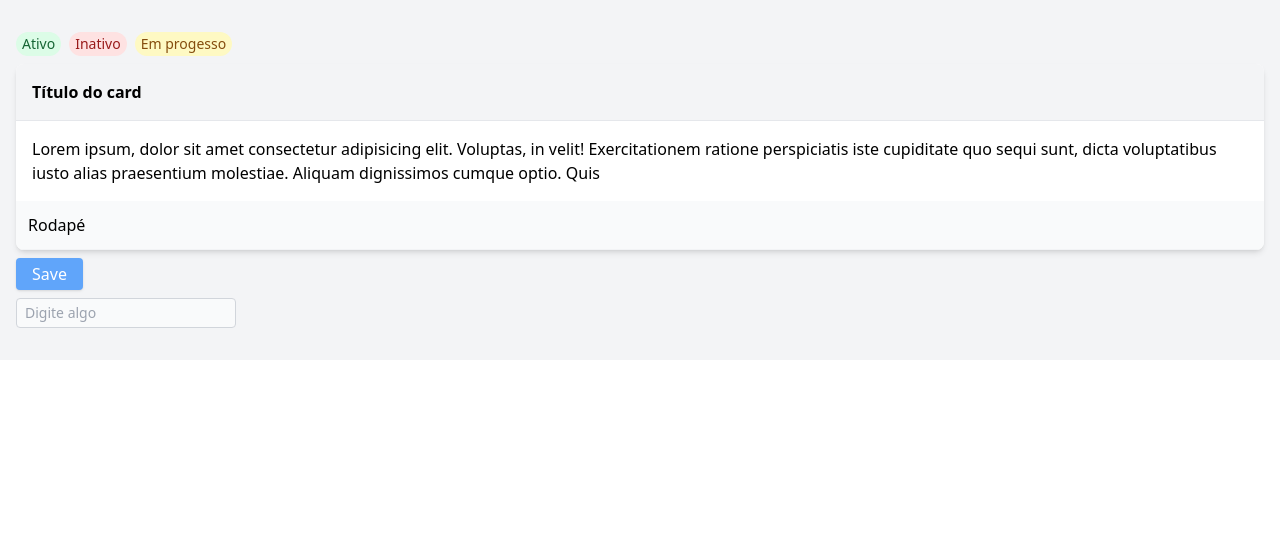
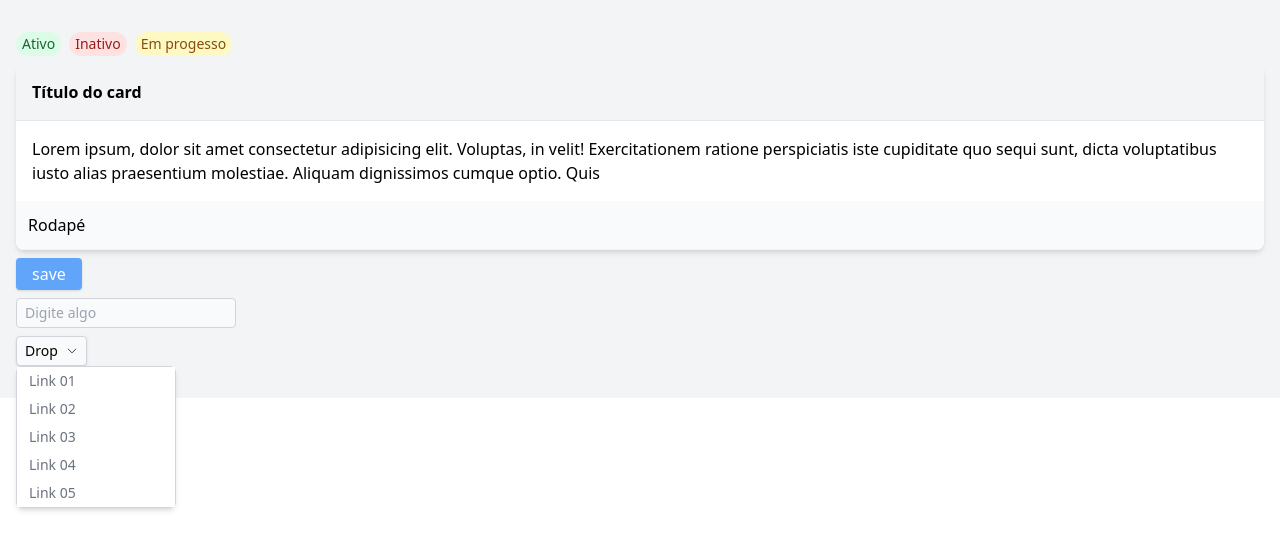
Before and after one commit to renatogomesf/tailwind, a React app: page / in a window 1280 px wide. Shown: the top 550 px of the page. Built offline with nearby package versions, Linux system fonts and the light colour scheme; the HTML template or start-up script is replaced by a standard one.

Commit message:
feita aula 18

```diff
--- a/src/AULAS/aula14, 15, 16, 17/CompoButton.jsx
+++ b/src/AULAS/aula14, 15, 16, 17, 18/CompoButton.jsx
@@ -1,6 +1,6 @@
 import React from "react";
 
-export default function CompoButton() {
+export default function CompoButton(props) {
     return (
         <button className="
             bg-blue-400
@@ -11,7 +11,7 @@ export default function CompoButton() {
             shadow
             hover:bg-blue-600
         ">
-            Save
+            {props.nome}
         </button>
     )
 }
--- a/src/AULAS/aula14, 15, 16, 17/CompoCard.jsx
+++ b/src/AULAS/aula14, 15, 16, 17, 18/CompoCard.jsx
@@ -3,8 +3,12 @@ import React from "react";
 import CompoButton from "./CompoButton";
 import CompoBadge_Tag from "./CompoBadge_Tag";
 import CompoInput from "./CompoInput";
+import CompoDropdown from "./CompoDropdown";
 
 export default function CompoCard() {
+
+    let save = 'save'
+
     return (
         <>
             <div className="space-y-2 container mx-auto px-4 py-8 bg-gray-100 ">
@@ -29,9 +33,11 @@ export default function CompoCard() {
 
                 </div>
 
-                <CompoButton></CompoButton>
+                <CompoButton nome={save}></CompoButton>
                 <br />
                 <CompoInput></CompoInput>
+                <br />
+                <CompoDropdown></CompoDropdown>
 
             </div>
         </>
--- /dev/null
+++ b/src/AULAS/aula14, 15, 16, 17, 18/CompoDropdown.jsx
@@ -0,0 +1,28 @@
+import React from "react";
+
+export default function CompoDropdown() {
+    return (
+        <div className="relative">
+            <button className="flex items-center bg-gray-50 border border-gray-300 focus:border-blue-500 focus:ring-4 focus:ring-blue-500 focus:ring-opacity-30 rounded px-2 py-1 text-sm outline-none transition duration-500 ease-in-out shadow">
+                Drop
+
+                <svg className="w-3 h-3 ml-2" data-slot="icon" fill="none" stroke-width="1.5" stroke="currentColor" viewBox="0 0 24 24" xmlns="http://www.w3.org/2000/svg" aria-hidden="true">
+                    <path stroke-linecap="round" stroke-linejoin="round" d="m19.5 8.25-7.5 7.5-7.5-7.5"></path>
+                </svg>
+            </button>
+
+            <div className="absolute w-40 bg-white border border-gray-300 shadow-md rounded-md">
+
+                <a href="" className="block text-sm text-gray-500 px-3 py-1 bg-white hover:bg-gray-300">Link 01</a>
+
+                <a href="" className="block text-sm text-gray-500 px-3 py-1 bg-white hover:bg-gray-300">Link 02</a>
+
+                <a href="" className="block text-sm text-gray-500 px-3 py-1 bg-white hover:bg-gray-300">Link 03</a>
+
+                <a href="" className="block text-sm text-gray-500 px-3 py-1 bg-white hover:bg-gray-300">Link 04</a>
+
+                <a href="" className="block text-sm text-gray-500 px-3 py-1 bg-white hover:bg-gray-300">Link 05</a>
+            </div>
+        </div>
+    )
+}
--- /dev/null
+++ b/src/AULAS/aula14, 15, 16, 17, 18/CompoInput.jsx
@@ -0,0 +1,9 @@
+import React from "react";
+
+export default function CompoInput() {
+    return (
+        <>
+            <input className="bg-gray-50 border border-gray-300 focus:border-blue-500 focus:ring-4 focus:ring-blue-500 focus:ring-opacity-30 rounded px-2 py-1 text-sm outline-none transition duration-500 ease-in-out" type="text" name="" id="" placeholder="Digite algo" />
+        </>
+    )
+}
--- a/src/AULAS/aula14, 15, 16, 17/CompoInput.jsx
+++ /dev/null
@@ -1,9 +0,0 @@
-import React from "react";
-
-export default function CompoInput() {
-    return (
-        <>
-            <input className="bg-gray-50 border border-gray-300 focus:border-blue-500 focus:ring-4 focus:ring-blue-500 focus:ring-opacity-30 rounded px-2 py-1 text-sm outline-none transition duration-1000 ease-in-out" type="text" name="" id="" placeholder="Digite algo" />
-        </>
-    )
-}
--- a/src/App.jsx
+++ b/src/App.jsx
@@ -1,6 +1,6 @@
 import "./App.css"
 
-import CompoCard from './AULAS/aula14, 15, 16, 17/CompoCard'
+import CompoCard from './AULAS/aula14, 15, 16, 17, 18/CompoCard'
 
 function App() {
 
```
Also changed, not shown: src/AULAS/aula14, 15, 16, 17, 18/CompoBadge_Tag.jsx (renamed from src/AULAS/aula14, 15, 16, 17/CompoBadge_Tag.jsx).
